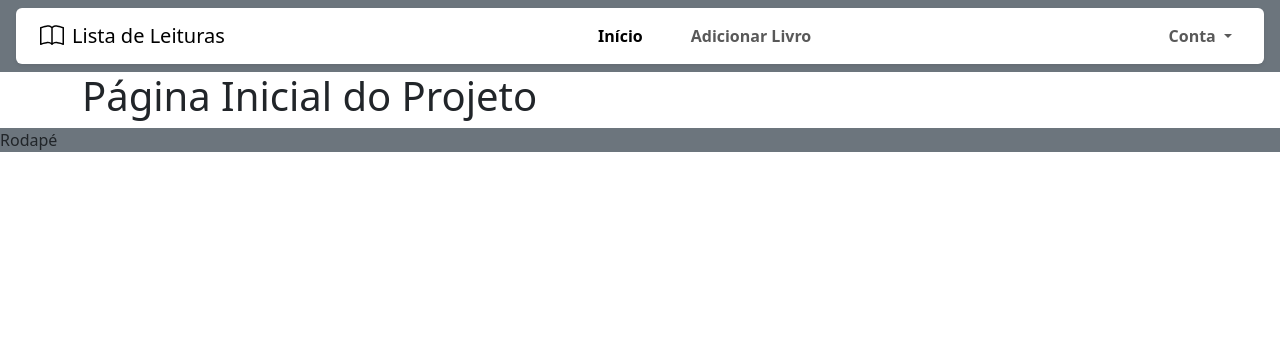
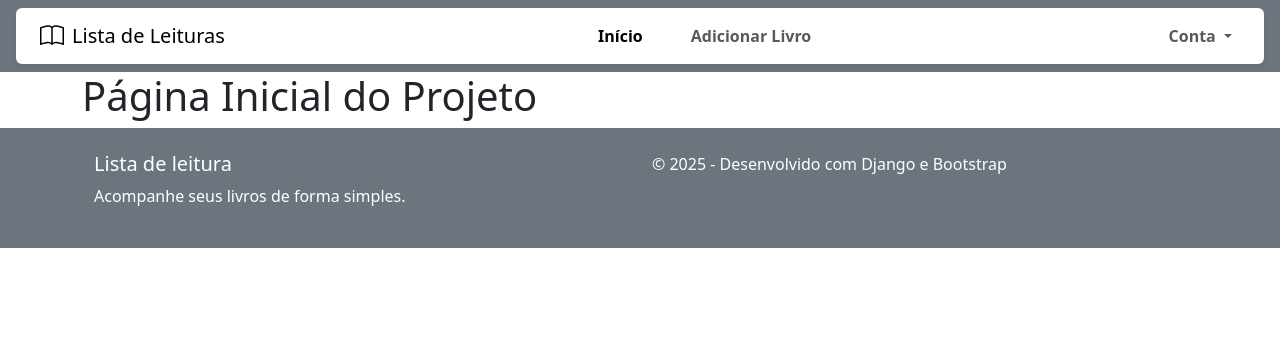
Before and after one commit to beasoaressz/listagem-de-leituras, a Django app: page / in a window 1280 px wide. Shown: the top 364 px of the page. Run offline with Django 5.2, Linux system fonts and the light colour scheme; some libraries are stand-ins or nearby versions.

Commit message:
style(footer): estilo do footer iniciado

```diff
--- a/paginas/templates/paginas/index.html
+++ b/paginas/templates/paginas/index.html
@@ -150,5 +150,33 @@
 
 <!-- prettier-ignore -->
 {% block conteudo %}
-<h1>Página Inicial do Projeto</h1>
+<main>
+  <h1>Página Inicial do Projeto</h1>
+</main>
 {% endblock %}
+
+<!-- prettier-ignore -->
+{% block rodape %}
+<div class="bg-secondary">
+  <footer class="text-white text-center text-lg-start">
+    <!-- Grid container -->
+    <div class="container p-4">
+      <!--Grid row-->
+      <div class="row">
+        <!--Grid column-->
+        <div class="col-lg-6 col-md-12 mb-4 mb-md-0">
+          <h5>Lista de leitura</h5>
+
+          <p>Acompanhe seus livros de forma simples.</p>
+        </div>
+        <!--Grid column-->
+
+        <!--Grid column-->
+        <div class="col-lg-6 col-md-12 mb-4 mb-md-0">
+          <p>© 2025 - Desenvolvido com Django e Bootstrap</p>
+        </div>
+        {% endblock %}
+      </div>
+    </div>
+  </footer>
+</div>
```
